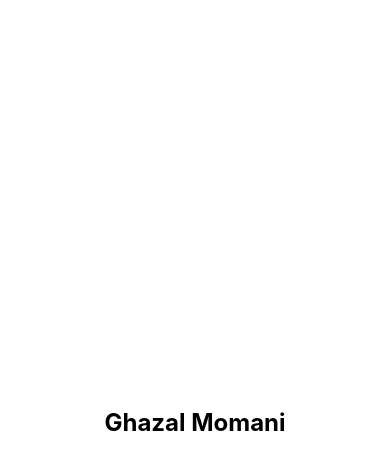
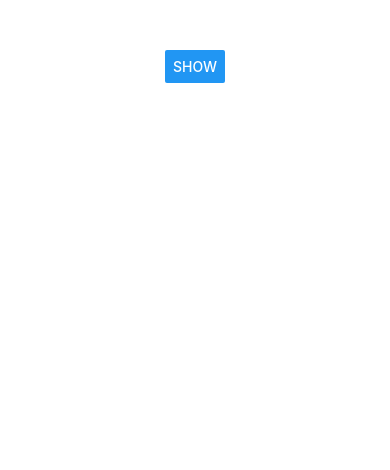
Before and after one commit to ghazalalmomani14-hub/JoVision-react-native-tasks, a React Native app: screen / in a window 390 px wide. Shown: the top 470 px of the page. Built offline with nearby package versions, Linux system fonts and the light colour scheme.

Commit message:
Task 19 show class component

```diff
--- a/App.tsx
+++ b/App.tsx
@@ -1,6 +1,12 @@
+/* eslint-disable react-native/no-inline-styles */
 import React from 'react';
-import Task18 from './Tasks/Task18';
+import { View } from 'react-native';
+import Task19 from './Tasks/Task19';
 
 export default function App() {
-  return <Task18 />;
+  return (
+    <View style={{ flex: 1 }}>
+      <Task19 />
+    </View>
+  );
 }
--- /dev/null
+++ b/Tasks/Task19.js
@@ -0,0 +1,28 @@
+/* eslint-disable react-native/no-inline-styles */
+import React, { useState } from 'react';
+import { View, Button, Text } from 'react-native';
+
+class MyClassPage extends React.Component {
+  render() {
+    return (
+      <View style={{ marginTop: 20 }}>
+        <Text style={{ fontSize: 22 }}>Hello from MyClassPage 👋</Text>
+        <Text>Ghazal Momani</Text>
+      </View>
+    );
+  }
+}
+
+const Task19 = () => {
+  const [showPage, setShowPage] = useState(false);
+
+  return (
+    <View style={{ alignItems: 'center', marginTop: 50 }}>
+      <Button title="Show" onPress={() => setShowPage(true)} />
+
+      {showPage && <MyClassPage />}
+    </View>
+  );
+};
+
+export default Task19;
```
